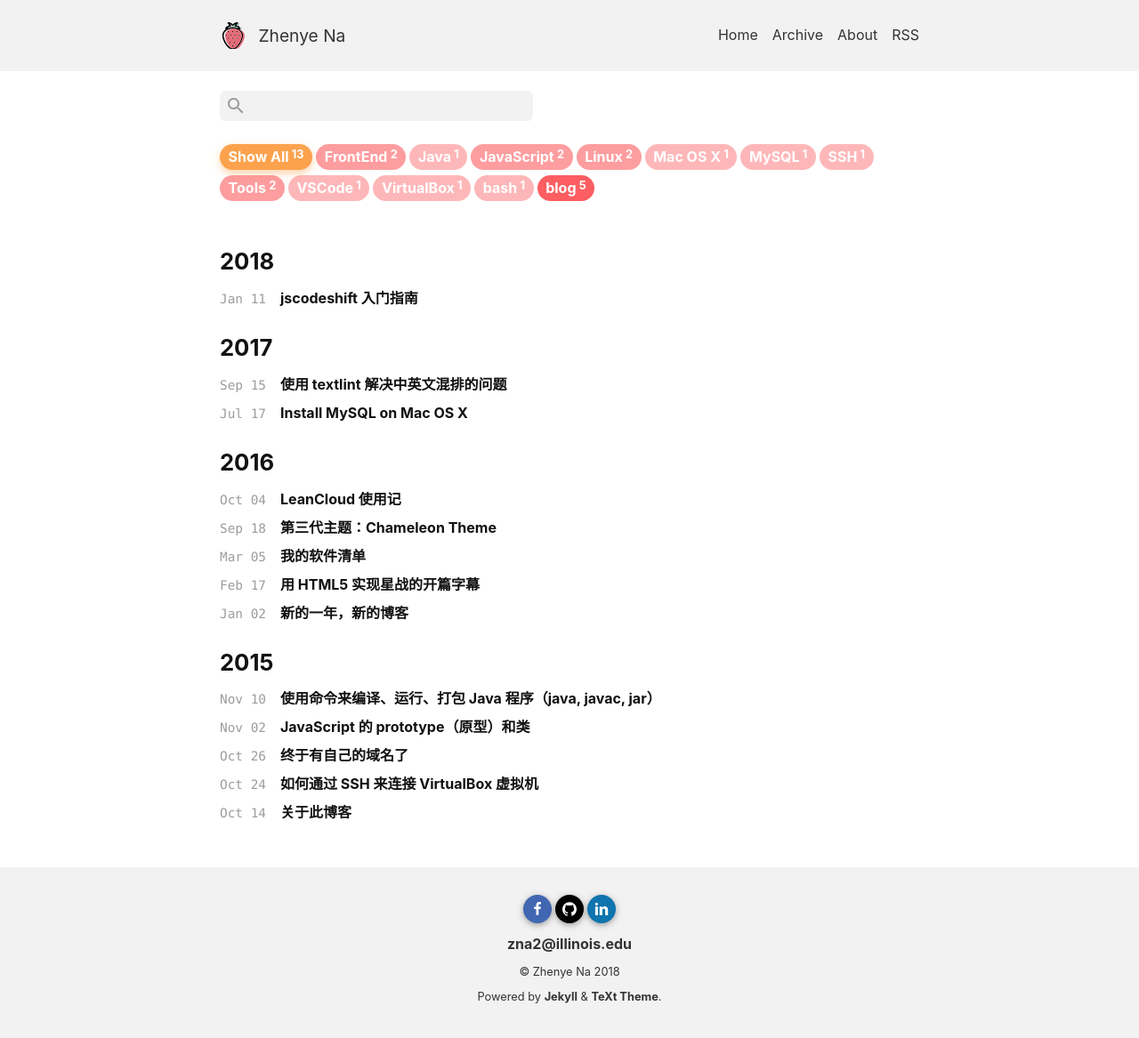
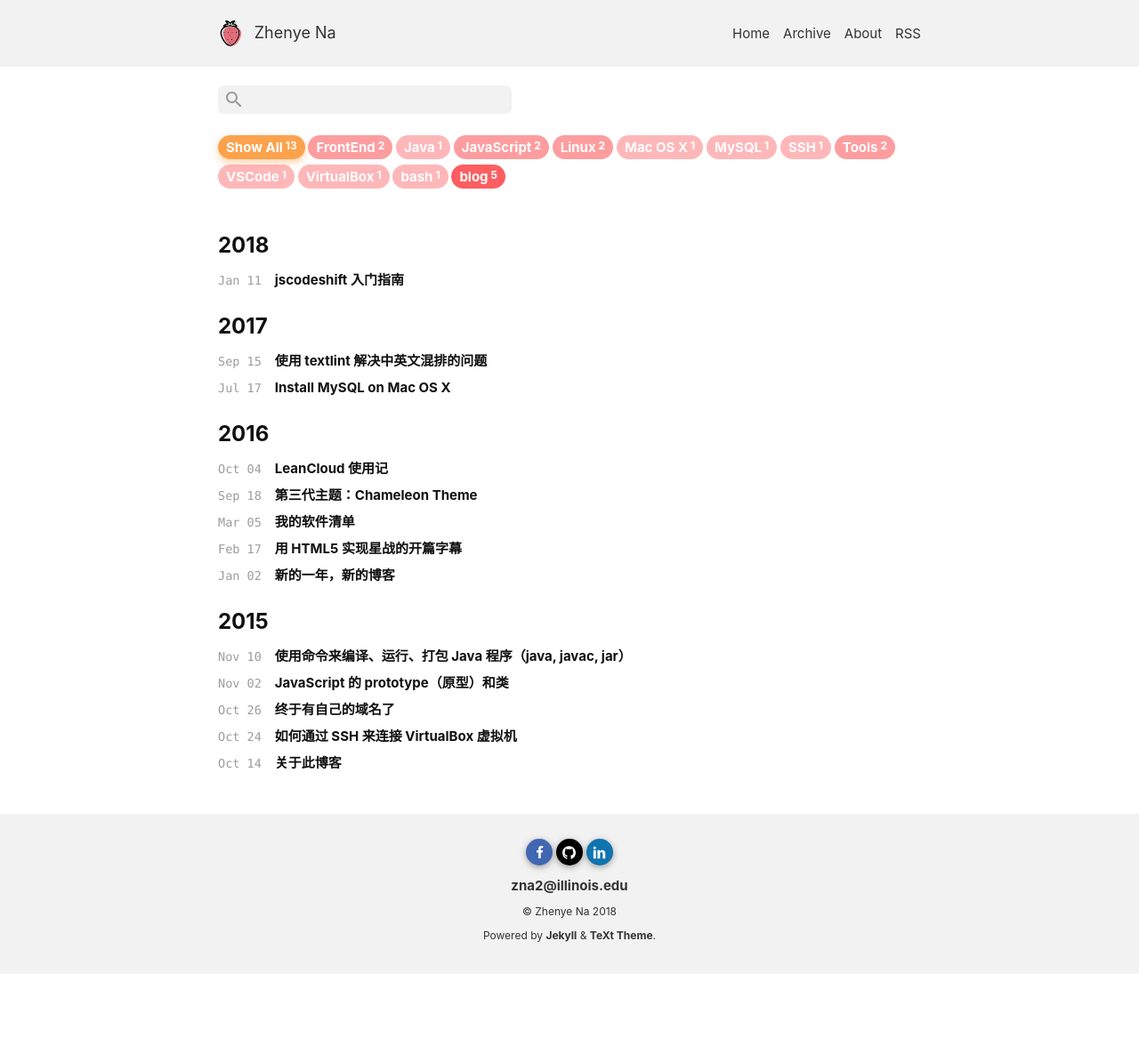
Before and after one commit to Zhenye-Na/blog, a Jekyll site: the page built from blog/all.html, in a window 1280 px wide. Shown: the whole page at 89% size. Built offline with Jekyll 4.4.1, drawn with Linux system fonts in a browser that asks for light colours; nearby versions of some CDN libraries; after the commit the page ends 1095 px from its top, so only the background shows below that.

Commit message:
Change font

```diff
--- a/_sass/common/_variables.scss
+++ b/_sass/common/_variables.scss
@@ -1,8 +1,8 @@
 $base: (
-  font-family:            (-apple-system, BlinkMacSystemFont, "Segoe UI", Helvetica, Arial, sans-serif),
+  font-family:            (-apple-system, BlinkMacSystemFont, "Segoe UI", Helvetica, Arial, sans-serif, Noto Sans),
   code-font-family:       (Menlo, Monaco, Consolas, Andale Mono, lucida console, Courier New, monospace),
 
-  font-size-root:         16px,
+  font-size-root:         15px,
   font-size:              1rem,
 
   font-size-h1:           2.3rem,
```
